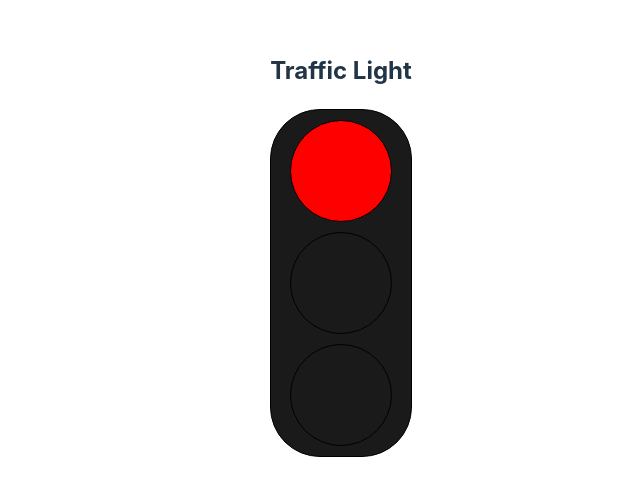
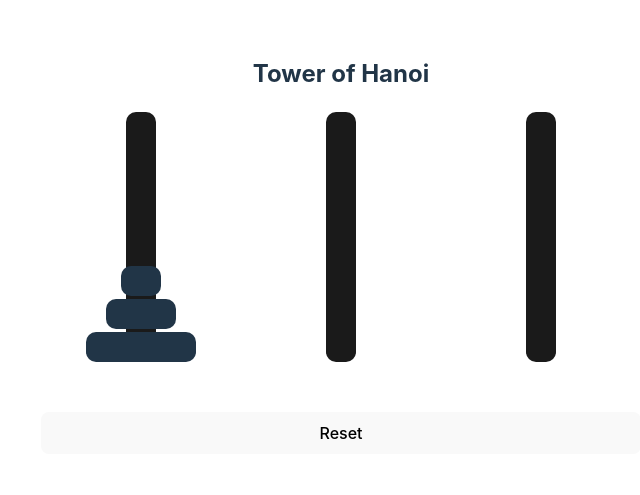
Before and after one commit to ToonDawg/fluffy-spoon, a React (Vite) app in the folder reactForm/: page / in a window 1280 px wide. Shown: the part 155-650 px from the top of the page, without its empty margins (299-939 px from the left). Built offline with nearby package versions, Linux system fonts and the light colour scheme.

Commit message:
Add Tower of Hanoi

```diff
--- a/reactForm/src/App.tsx
+++ b/reactForm/src/App.tsx
@@ -1,7 +1,7 @@
-import { TrafficLight } from "./components/TrafficLight";
+import { TowerOfHanoi } from "./components/TowerOfHanoi";
 
 const App = () => {
-  return <TrafficLight></TrafficLight>
+  return <TowerOfHanoi></TowerOfHanoi>
 }
 
 export default App;
--- /dev/null
+++ b/reactForm/src/components/TowerOfHanoi.tsx
@@ -0,0 +1,162 @@
+import { useState } from "react";
+
+//Types
+
+type HanoiPole = {
+  id: number;
+  blocks: number[];
+  selected: boolean;
+};
+
+const startingPoleState = [40, 70, 110];
+const initialTowerState: HanoiPole[] = [
+  { id: 1, blocks: [...startingPoleState], selected: false },
+  { id: 2, blocks: [], selected: false },
+  { id: 3, blocks: [], selected: false },
+];
+
+export const TowerOfHanoi = () => {
+  const [poles, setPoles] = useState<HanoiPole[]>(initialTowerState);
+  const [hasWon, setHasWon] = useState<boolean>(false);
+
+  const handleClick = (selectedPole: HanoiPole) => {
+    const preSelectedPole = findPreSelectedPole(selectedPole);
+
+    if (preSelectedPole) {
+      handleBlockMovement(preSelectedPole, selectedPole);
+    } else {
+      togglePoleSelection(selectedPole);
+    }
+  };
+
+  const findPreSelectedPole = (selectedPole: HanoiPole) => {
+    return poles.find(
+      (pole) => pole.selected === true && pole.id !== selectedPole.id
+    );
+  };
+
+  const handleBlockMovement = (
+    preSelectedPole: HanoiPole,
+    selectedPole: HanoiPole
+  ) => {
+    if (preSelectedPole.blocks[0] > selectedPole.blocks[0]) {
+      deselectPole(preSelectedPole);
+      return;
+    }
+
+    const selectedBlock = preSelectedPole.blocks.shift();
+    if (selectedBlock) selectedPole.blocks.unshift(selectedBlock);
+
+    deselectPole(preSelectedPole);
+
+    if (
+      poles[poles.length - 1].blocks.join("") === startingPoleState.join("")
+    ) {
+      setHasWon(true);
+    }
+  };
+
+  const deselectPole = (pole: HanoiPole) => {
+    setPoles((prev) =>
+      prev.map((p) => (p.id === pole.id ? { ...pole, selected: false } : p))
+    );
+  };
+
+  const togglePoleSelection = (selectedPole: HanoiPole) => {
+    setPoles((prev) =>
+      prev.map((pole) =>
+        pole.id === selectedPole.id
+          ? { ...selectedPole, selected: !selectedPole.selected }
+          : pole
+      )
+    );
+  };
+
+  console.log({ initialTowerState });
+
+  const reset = () => {
+    setHasWon(false);
+    setPoles([
+      { id: 1, blocks: [...startingPoleState], selected: false },
+      { id: 2, blocks: [], selected: false },
+      { id: 3, blocks: [], selected: false },
+    ]);
+    console.log("Reset");
+  };
+
+  return (
+    <>
+      <h2>Tower of Hanoi</h2>
+      <div className="hanoi-container">
+        {hasWon ? (
+          <div className="has-won">
+            <h1>Congratulations! You Win!</h1>
+            <button type="button" onClick={reset}>
+              Play Again
+            </button>
+          </div>
+        ) : (
+          <>
+            <div className="poles-container">
+              {poles.map((pole: HanoiPole) => (
+                <div
+                  key={pole.id}
+                  className="tower"
+                  onClick={() => handleClick(pole)}
+                >
+                  <HanoiPole
+                    id={pole.id}
+                    blocks={pole.blocks}
+                    selected={pole.selected}
+                  />
+                </div>
+              ))}
+            </div>
+
+            <button type="button" onClick={reset}>
+              Reset
+            </button>
+          </>
+        )}
+      </div>
+    </>
+  );
+};
+
+const HanoiPole = ({ blocks: pole, selected }: HanoiPole) => {
+  return (
+    <div className="pole">
+      {pole.map((block: number, index: number) => (
+        <HanoiBlock
+          key={index}
+          width={block}
+          selected={selected && index === 0}
+        />
+      ))}
+    </div>
+  );
+};
+
+const HanoiBlock = ({
+  width,
+  selected,
+}: {
+  width: number;
+  selected: boolean;
+}) => {
+  return (
+    <div
+      className="block"
+      style={{ width: width, border: selected ? "solid green 3px" : "" }}
+    ></div>
+  );
+};
+
+
+//Blockers - to use the spread operator to make a shallow copy. Referencing directly caused the array to change
+//Even though its a const
+
+//Doing a Deep copy for initialTowerState was too time consuming to set up so I duplicated the code on reset.
+
+//When starting the project I had state in the other components. I realised that this was more of a hassle as the poles
+// had to interact with each other from a higher component.
--- a/reactForm/src/index.css
+++ b/reactForm/src/index.css
@@ -38,6 +38,9 @@ h1 {
   font-size: 3.2em;
   line-height: 1.1;
 }
+h2 {
+  text-align: center;
+}
 
 button {
   border-radius: 8px;
@@ -75,13 +78,13 @@ button:focus-visible {
 Form CSS
 **/
 
-.formContainer{
+.formContainer {
   background-color: #1a1a1a;
   padding: 50px;
   border-radius: 5px;
 }
 
-.form{
+.form {
   display: flex;
   flex-direction: column;
   gap: 10px;
@@ -91,14 +94,14 @@ Form CSS
 Traffic Light
 **/
 
-.light{
+.light {
   width: 100px;
   height: 100px;
   border-radius: 50%;
   border: black solid 1px;
 }
 
-.traffic-light{
+.traffic-light {
   display: flex;
   flex-direction: column;
   gap: 10px;
@@ -109,14 +112,59 @@ Traffic Light
   background-color: #1a1a1a;
 }
 
-.red{
+.red {
   background-color: red;
 }
 
-.orange{
+.orange {
   background-color: orange;
 }
 
-.green{
+.green {
   background-color: green;
 }
+
+/**
+Tower of Hanoi
+**/
+.hanoi-container {
+  display: flex;
+  flex-direction: column;
+  gap: 50px;
+}
+
+.poles-container {
+  display: flex;
+}
+.pole {
+  width: 30px;
+  height: 250px;
+  background-color: #1a1a1a;
+  display: flex;
+  flex-direction: column;
+  align-items: center;
+  justify-content: flex-end;
+  gap: 3px;
+  border-radius: 10px;
+}
+
+.tower {
+  width: 200px;
+  display: flex;
+  flex-direction: column;
+  align-items: center;
+  justify-content: flex-end;
+}
+
+.block {
+  height: 30px;
+  background-color: #213547;
+  border-radius: 10px;
+}
+
+
+.has-won {
+  display: flex;
+  justify-content: center;
+  flex-direction: column;
+}
```
Also changed, not shown: 1 other file (tests, documents, lock files or other folders).
